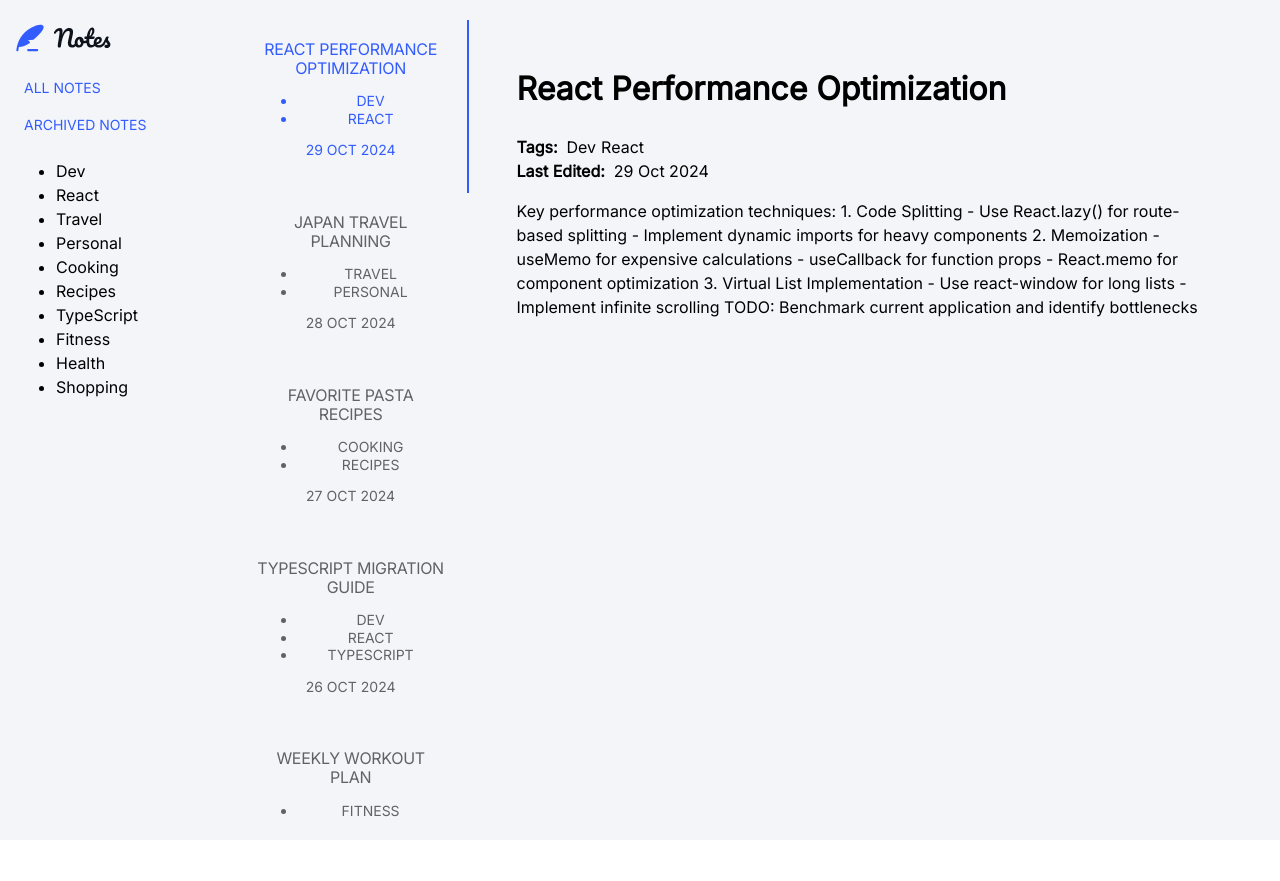
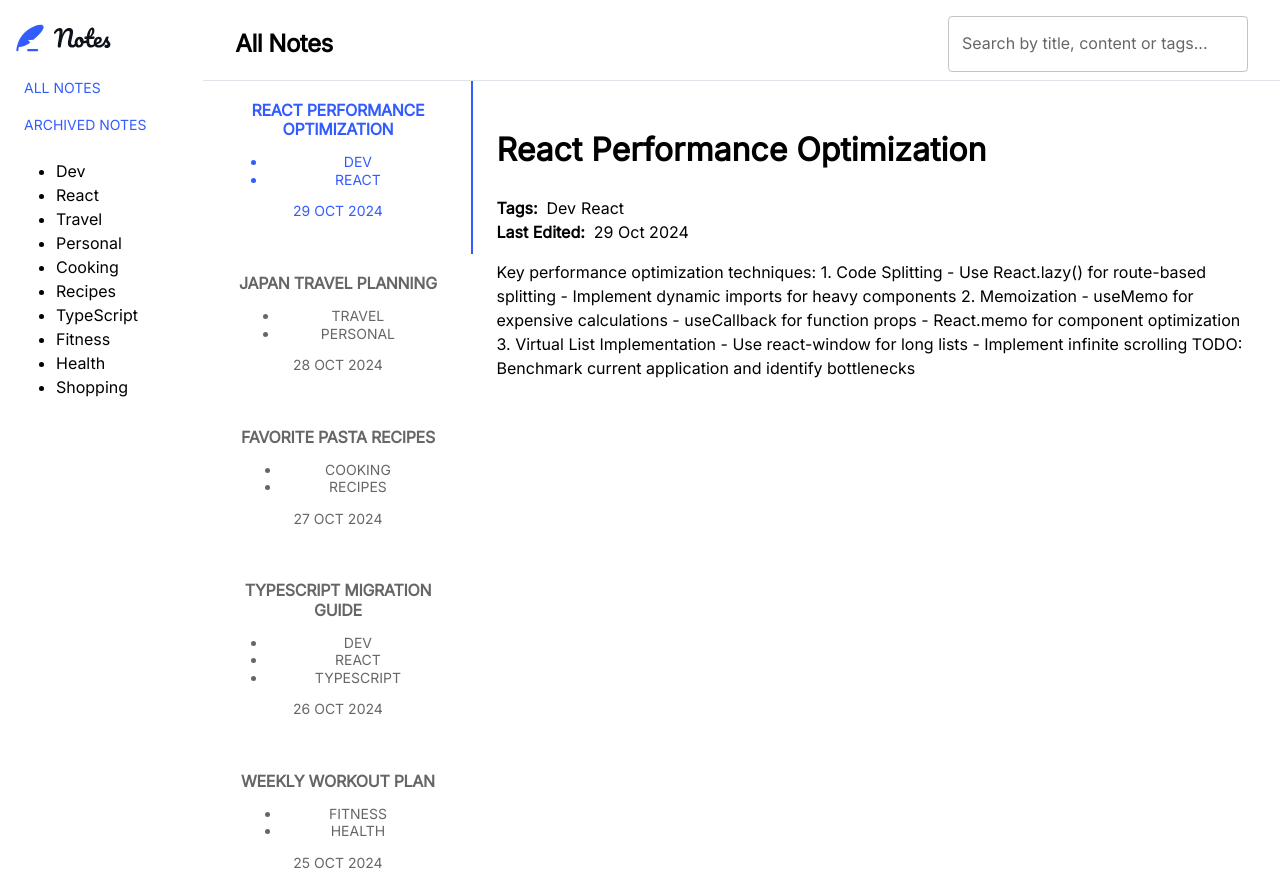
Before and after one commit to Anastasiya2310/NotesTaking, a React (Create React App) app: page / in a window 1280 px wide. Before the commit the page ends 840 px from the top, so only its background shows below. Built offline with nearby package versions, Linux system fonts and the light colour scheme.

Commit message:
basic header withoud icons; dynamic title for all notes and archived ones

```diff
--- a/src/App.tsx
+++ b/src/App.tsx
@@ -9,6 +9,8 @@ import Content from "./components/Content/Content"
 import SidebarTags from "./components/SidebarTags/SidebarTags"
 import SidebarNotes from "./components/SidebarNotes/SidebarNotes"
 import { TabContext, TabList, TabPanel } from "@mui/lab";
+import { ITitle } from "./interfaces/interfaces";
+import Header from "./components/Header/Header";
 
 function App() {
   let tagsArray = data.notes.flatMap((obj) => obj.tags);
@@ -18,11 +20,17 @@ function App() {
   const [selectedNoteId, setSelectedNoteId] = useState(data.notes.length > 0 ? "0" : "");
   const [showArchived, setShowArchived] = useState(false);
   const filteredIsArchived = data.notes.filter(note => showArchived ? note.isArchived : note);
+  const headerTitle:ITitle = {
+    all: "All Notes",
+    archived: "Archived Notes",
+    searched: "",
+  }
+  const [title, setTitle] = useState("All Notes");
 
   return (
     <ThemeProvider theme={theme}>
       <Typography variant="body1" component="div">
-        <Box sx={{ display: "flex", width: "100vw", justifyContent: "center", backgroundColor:(theme) => theme.palette.neutral?.[100] }}>
+        <Box sx={{ display: "flex", width: "100vw", justifyContent: "center" }}>
           <Box sx={{
             width: isLargeScreen ? 272 : "100vw",
             height: isLargeScreen ? "100vh" : "74px",
@@ -34,23 +42,30 @@ function App() {
               <Box sx={{ width: "100%", height: "auto", py: 1.5 }}>
                 <Box component="img" src={logo} alt="Logo"  />
               </Box>
-              <Button onClick={() => setShowArchived(false)} variant="text" sx={{ "justifyContent": "flex-start", width: "100%" }}>
-                All Notes
+              <Button onClick={() => {
+                setShowArchived(false);
+                setTitle(headerTitle.all);
+              }} variant="text" sx={{ "justifyContent": "flex-start", width: "100%" }}>
+                {headerTitle.all}
               </Button>
-              <Button onClick={() => setShowArchived(true)} variant="text" sx={{ "justifyContent": "flex-start", width: "100%" }}>
-                Archived Notes
+              <Button onClick={() => {
+                setShowArchived(true);
+                setTitle(headerTitle.archived);
+              }} variant="text" sx={{ "justifyContent": "flex-start", width: "100%" }}>
+                {headerTitle.archived}
               </Button>
               <SidebarTags tags={tagsUnique} />
             </Box>
           </Box>
-
-          <Grid2 container sx={{ px: 4, pt: 2.5, pb: 2.5, width: {
+          <Grid2 container sx={{ flexDirection: "column", width: {
             xs: 375,
             sm: 768,
             md: 1104,
             lg: 1440,
-          } }} columnSpacing={3}>
+          }, alignItems: "flex-start"}} columnSpacing={3}>
+            <Header title={title} />
             <TabContext value={selectedNoteId}>
+              <Grid2 container sx={{ alignItems: "flex-start" }}>
                 <Grid2 size={{ lg: 3 }}>
                   <Box sx={{ maxHeight: "100vh", overflow: "scroll" }}>
                     <TabList
@@ -72,6 +87,7 @@ function App() {
                     </TabPanel>
                   ))}
                 </Grid2>
+              </Grid2>
             </TabContext>
           </Grid2>
         </Box>
--- /dev/null
+++ b/src/components/Header/Header.tsx
@@ -0,0 +1,23 @@
+import { Typography, Box, TextField, Grid2 } from '@mui/material'
+
+function Header({ title }: {title: string}) {
+  return (
+    <>
+      <Grid2 container sx={{ px: 4, py: 2, width: "100%", justifyContent: "space-between", alignItems: "center", maxHeight: "81px", borderBottom:(theme) => `1px solid ${theme.palette.neutral?.[200]}` }}>
+        <Box component="header">
+          <Typography variant="h1">{title}</Typography>
+        </Box>
+        <TextField id="outlined-basic" label="Search by title, content or tags..." defaultValue="" variant="outlined" sx={{
+          width: {
+            xs: "100%",
+            sm: "100%",
+            md: "100%",
+            lg: "300px"
+          }
+        }} />
+      </Grid2>
+    </>
+  )
+}
+
+export default Header;
--- a/src/theme.ts
+++ b/src/theme.ts
@@ -111,16 +111,19 @@ const theme: ThemeOptions = createTheme({
       fontSize: "1.5rem",// 24px
       lineHeight: "120%",
       letterSpacing: "-0.5px",
+      fontWeight: "bold",
     },
     h2: {
       fontSize: "1.25rem",// 20px
       lineHeight: "120%",
       letterSpacing: "-0.5px",
+      fontWeight: "bold",
     },
     h3: {
       fontSize: "1rem",// 16px
       lineHeight: "120%",
       letterSpacing: "-0.3px",
+      fontWeight: "semi-bold",
     },
     h4: {...sharedStyle},
     h5: {...sharedStyle},
```
Also changed, not shown: src/components/SidebarNotes/SidebarNotes.tsx (+0 -7 lines), src/interfaces/interfaces.ts (+7 -1 lines). Lines whose indentation alone changed are shown as unchanged.
